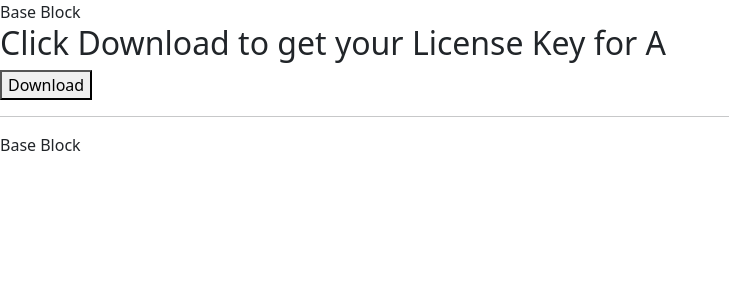
After one commit to simonaschenbrenner/zcrpts-webshop, a Django app: page /products/download/1/ in a window 1280 px wide. The commit adds this page. Shown: the top 300 px of the page, without its empty margins (0-729 px from the left). Run offline with Django 3.2, Linux system fonts and the light colour scheme; data comes from the database, SQL or seed files in the repository; both versions use the stored data as it was after the commit; tables that the repository leaves empty hold one stand-in row (values such as "Sample post").

Commit message:
download,home and license done

```diff
--- a/Products/models.py
+++ b/Products/models.py
@@ -54,7 +54,6 @@ class Product(models.Model):
 
 
 class Comment(models.Model):
-
     title = models.CharField(max_length=100)
     text = models.TextField(max_length=500)
     timestamp = models.DateTimeField(auto_now_add=True)
@@ -86,7 +85,7 @@ class Comment(models.Model):
         return self.myuser.username + ' commented on ' + self.product.title + ': "' + self.title + '"'
 
     def __repr__(self):
-        return 'Product Comment: "' + self.title + '"' + ' on ' + self.product.title + ' by ' + self.myuser.username\
+        return 'Product Comment: "' + self.title + '"' + ' on ' + self.product.title + ' by ' + self.myuser.username \
                + ' at ' + str(self.timestamp)
 
 
@@ -125,6 +124,13 @@ class Picture(models.Model):
     def __repr__(self):
         return 'Product Picture ' + self.order + ' of ' + self.product.title + '(' + self.picture.url + ')'
 
+
 class Screenshot(models.Model):
+    product = models.ForeignKey(Product, on_delete=models.CASCADE)
+    mediaURL = models.URLField(primary_key=True, default=uuid.uuid4, editable=False)
+
+
+class LicenseKey(models.Model):
     productID = models.ForeignKey(Product, on_delete=models.CASCADE)
-    mediaURL = models.URLField(primary_key=True, default=uuid.uuid4, editable=False)
+    # TODO LicenseKey muss gehashed werden
+    licenseKey = models.CharField(max_length=200)
--- /dev/null
+++ b/Products/templates/download-page.html
@@ -0,0 +1,19 @@
+{% extends "base.html" %}
+{% load static %}
+
+{% block css %}
+{% endblock %}
+
+{% block title %}Download{% endblock %}
+
+
+{% block content %}
+    <h2>Click Download to get your License Key for {{ that_one_product.title }} </h2>
+    <div class="download">
+    <form method="post">
+        {% csrf_token %}
+        <button type="submit">Download</button>
+    </form>
+
+    </div>
+{% endblock %}
--- a/Products/urls.py
+++ b/Products/urls.py
@@ -9,4 +9,5 @@ urlpatterns = [
     path('show/<int:pk>/', views.product_detail, name='product-detail'),
     path('show/<int:pk>/rate/<int:stars>/', views.rate, name='product-rate'),
     # path('add/', views.ProductCreateView.as_view(), name='product-create'),
+    path('download/<int:pk>/', views.download_license, name='download-license')
 ]
--- a/Products/views.py
+++ b/Products/views.py
@@ -2,7 +2,7 @@ from django.shortcuts import redirect, render
 from django.urls import reverse_lazy
 from django.views.generic import CreateView, DetailView, ListView
 from .forms import ProductForm, CommentForm
-from .models import Product, Comment, Picture
+from .models import Product, Comment, Picture, LicenseKey
 
 
 class ProductListView(ListView):
@@ -83,3 +83,14 @@ def rate(request, pk: str, stars: int):
     myuser = request.user
     product.rate(myuser, stars)
     return redirect('product-detail', pk=pk)
+
+def download_license(request, pk: int):
+    product = Product.objects.get(id=pk)
+    license_keys = LicenseKey.objects.filter(productID=product.id)
+    context = {'that_one_product': product,
+               'license_key': license_keys[0]}
+    if request.method == 'POST':
+        #TODO pdf download
+        return render(request, 'download-page.html', context)
+    else:
+        return render(request, 'download-page.html', context)
--- a/static/css/home_style.css
+++ b/static/css/home_style.css
@@ -1,5 +1,4 @@
 body {
     font-size: 20px;
-    color: indigo;
-    background: lightpink;
+
 }
--- a/templates/base.html
+++ b/templates/base.html
@@ -1,6 +1,7 @@
 <!DOCTYPE html>
 <html lang="en">
 <head>
+    <link href="https://cdn.jsdelivr.net/npm/bootstrap@5.1.3/dist/css/bootstrap.min.css" rel="stylesheet" integrity="sha384-1BmE4kWBq78iYhFldvKuhfTAU6auU8tT94WrHftjDbrCEXSU1oBoqyl2QvZ6jIW3" crossorigin="anonymous">
     <meta charset="utf-8">
     {% block css %}{% endblock %}
     <title>{% block title %}zcrpts{% endblock %}</title>
@@ -14,6 +15,8 @@
     <footer>
         {% block footer %}Base Block{% endblock %}
     </footer>
+    <script src="https://cdn.jsdelivr.net/npm/bootstrap@5.1.3/dist/js/bootstrap.bundle.min.js" integrity="sha384-ka7Sk0Gln4gmtz2MlQnikT1wXgYsOg+OMhuP+IlRH9sENBO0LRn5q+8nbTov4+1p" crossorigin="anonymous"></script>
 </body>
 
+
 </html>
--- a/templates/registration/login.html
+++ b/templates/registration/login.html
@@ -1,4 +1,4 @@
-{% extends 'home.html' %}
+{% extends 'base.html' %}
 
 {% block title %}zcrpts Login{% endblock %}
 
--- a/templates/signup.html
+++ b/templates/signup.html
@@ -1,4 +1,4 @@
-{% extends 'home.html' %}
+{% extends 'base.html' %}
 
 {% block title %}zcrpts Sign Up{% endblock %}
 
```
Also changed, not shown: templates/home.html (+24 -28 lines), Products/migrations/0005_auto_20211221_1413.py (added), db.sqlite3.
